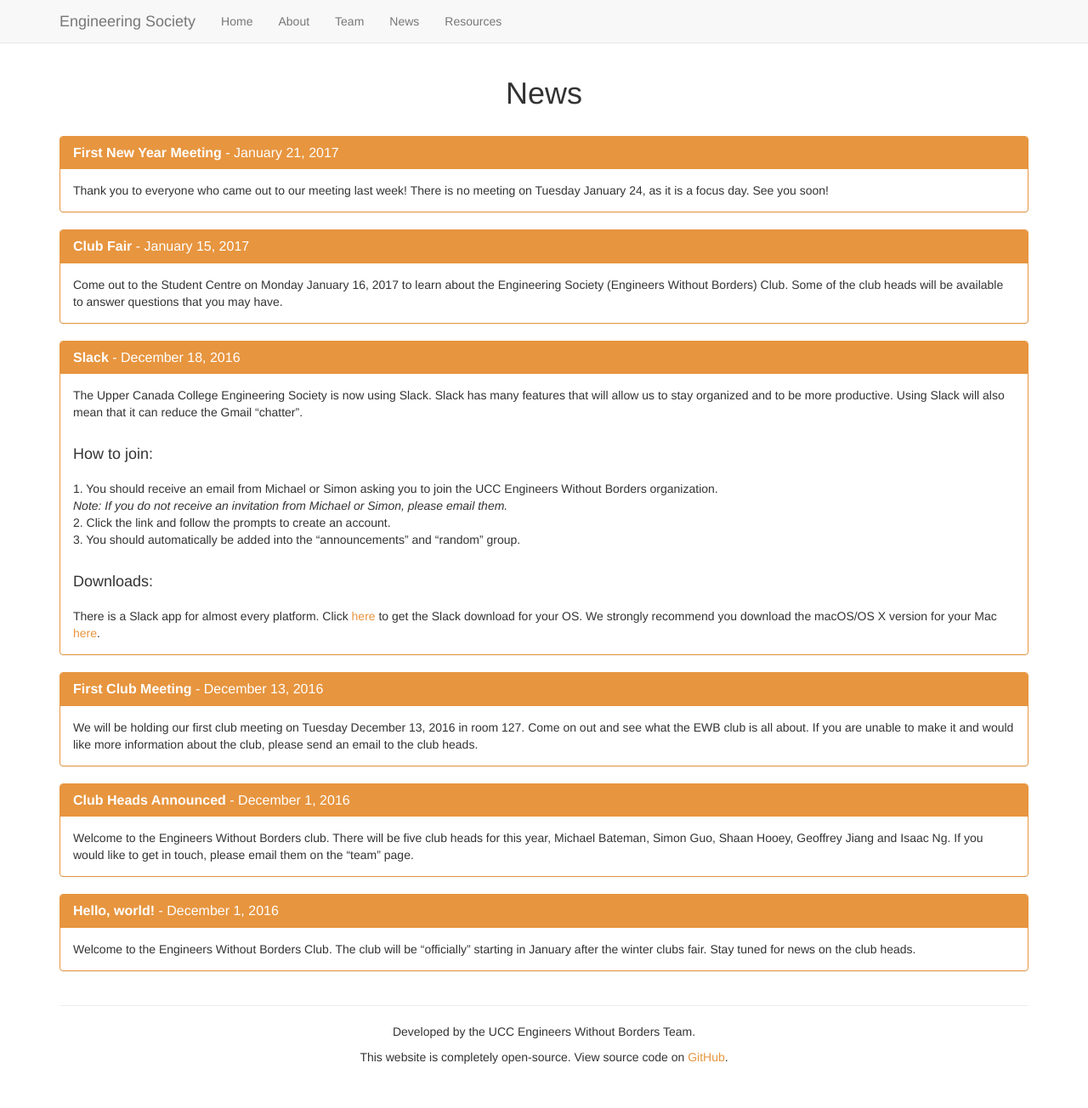
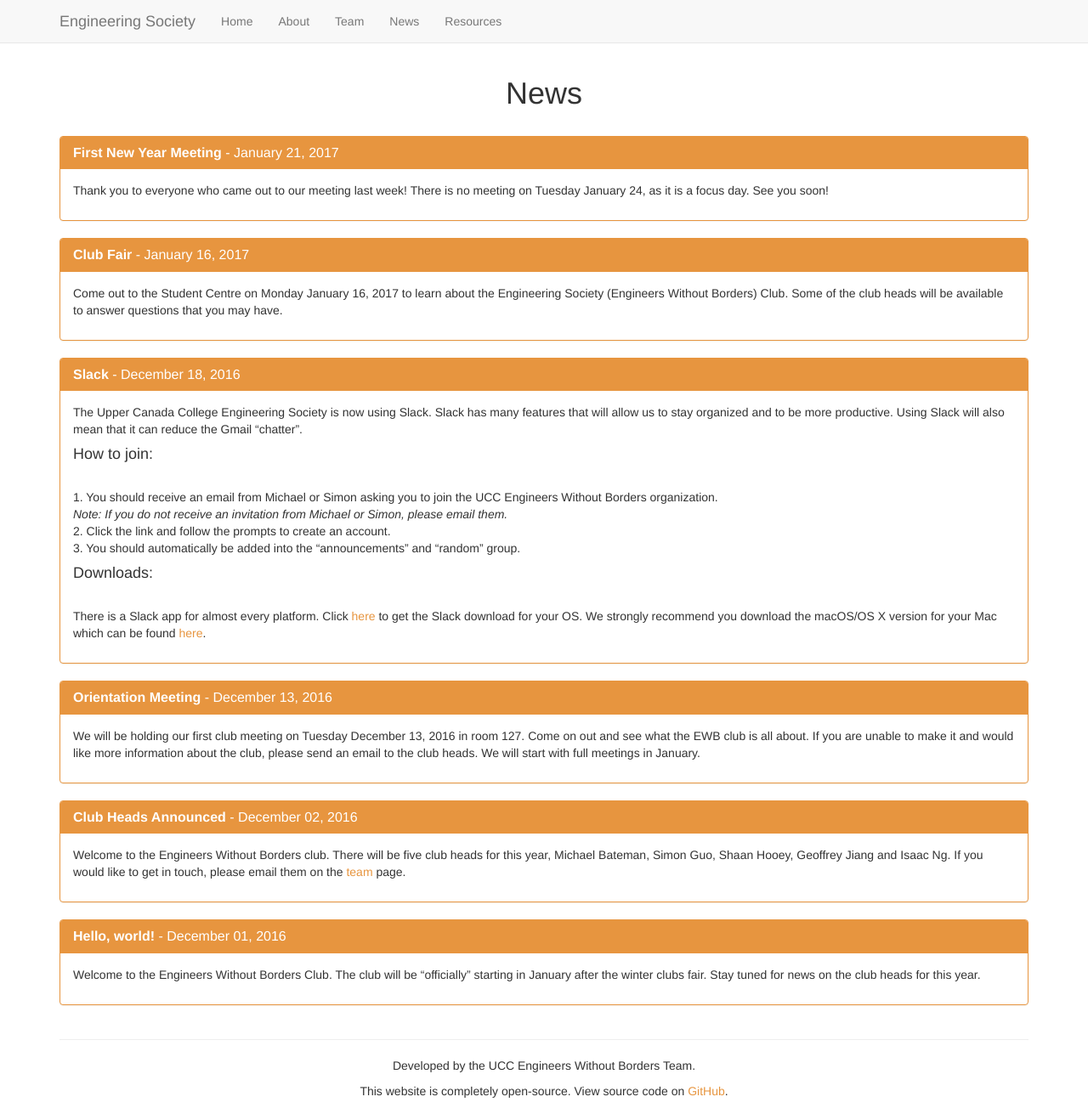
Before and after one commit to UCCEWB/ucceng.github.io, a Jekyll site: the page built from news.html, in a window 1280 px wide and 1304 px high. Shown: the whole window at 85% size. Built offline with Jekyll 4.4.1, drawn with Linux system fonts in a browser that asks for light colours.

Commit message:
Update with jekyll

```diff
--- a/news.html
+++ b/news.html
@@ -8,102 +8,20 @@
     <h1>News</h1>
   </div>
 </div>
-    <!--
 <div class="container">
+  <div class="blog-posts">
+    {% for post in site.posts %}
+      <div class="blog-post spacing">
         <div class="panel panel-primary">
           <div class="panel-heading">
-          <h3 class="panel-title"><a name=""></a><b>Name</b> - January 15, 2017</h3>
+            <a name="{{ post.url }}"></a>
+            <h3 class="panel-title"><b>{{ post.title }}</b> - {{ post.date | date: '%B %d, %Y' }}</h3>
           </div>
           <div class="panel-body">
-          content...
+            {{ post.excerpt }}
           </div>
         </div>
       </div>
-    -->
-<div class="container">
-  <div class="panel panel-primary">
-    <div class="panel-heading">
-      <h3 class="panel-title"><a name="FirstNewYearMeeting"></a><b>First New Year Meeting</b> - January 21, 2017</h3>
-    </div>
-    <div class="panel-body">
-      Thank you to everyone who came out to our meeting last week!  There is no meeting on Tuesday January 24, as it is a focus day.  See you soon!
+    {% endfor %}
   </div>
 </div>
-</div>
-<div class="container">
-  <div class="panel panel-primary">
-    <div class="panel-heading">
-      <h3 class="panel-title"><a name="ClubsFair"></a><b>Club Fair</b> - January 15, 2017</h3>
-    </div>
-    <div class="panel-body">
-      Come out to the Student Centre on Monday January 16, 2017 to learn about the Engineering Society (Engineers Without Borders) Club.  Some of the club heads will be available to answer questions that you may have.
-    </div>
-  </div>
-</div>
-<div class="container">
-  <div class="panel panel-primary">
-    <div class="panel-heading">
-      <h3 class="panel-title"><a name="NowOnSlack"></a><b>Slack</b> - December 18, 2016</h3>
-    </div>
-    <div class="panel-body">
-      <div>
-        The Upper Canada College Engineering Society is now using Slack.  Slack has many features that will allow us to stay organized and to be more productive.  Using Slack will also mean that it can reduce the Gmail <q>chatter</q>.
-      </div>
-      <div style="padding-top: 20px">
-        <h4>How to join:</h4>
-      </div>
-      <div style="padding-top: 10px">
-        <div>
-          1. You should receive an email from Michael or Simon asking you to join the UCC Engineers Without Borders organization.
-        </div>
-        <div>
-          <i>Note: If you do not receive an invitation from Michael or Simon, please email them.</i>
-        </div>
-      </div>
-      <div>
-        2. Click the link and follow the prompts to create an account.
-      </div>
-      <div>
-        3. You should automatically be added into the <q>announcements</q> and <q>random</q> group.
-      </div>
-      <div style="padding-top: 20px">
-        <div>
-          <h4>Downloads:</h4>
-        </div>
-        <div style="padding-top: 10px">
-          There is a Slack app for almost every platform.  Click <a href="https://slack.com/downloads" target="_blank">here</a> to get the Slack download for your OS.  We strongly recommend you download the macOS/OS X version for your Mac <a href="https://slack.com/downloads/osx" target="_blank">here</a>.
-        </div>
-      </div>
-    </div>
-  </div>
-</div>
-<div class="container">
-  <div class="panel panel-primary">
-    <div class="panel-heading">
-      <h3 class="panel-title"><a name="FirstClubMeeting"></a><b>First Club Meeting</b> - December 13, 2016</h3>
-    </div>
-    <div class="panel-body">
-      We will be holding our first club meeting on Tuesday December 13, 2016 in room 127.  Come on out and see what the EWB club is all about.  If you are unable to make it and would like more information about the club, please send an email to the club heads.
-    </div>
-  </div>
-</div>
-<div class="container">
-  <div class="panel panel-primary">
-    <div class="panel-heading">
-      <h3 class="panel-title"><a name="ClubHeadsAnnounced"></a><b>Club Heads Announced</b> - December 1, 2016</h3>
-    </div>
-    <div class="panel-body">
-      Welcome to the Engineers Without Borders club.  There will be five club heads for this year, Michael Bateman, Simon Guo, Shaan Hooey, Geoffrey Jiang and Isaac Ng.  If you would like to get in touch, please email them on the <q>team</q> page.
-    </div>
-  </div>
-</div>
-<div class="container">
-  <div class="panel panel-primary">
-    <div class="panel-heading">
-      <h3 class="panel-title"><b>Hello, world!</b> - December 1, 2016</h3>
-    </div>
-    <div class="panel-body">
-      Welcome to the Engineers Without Borders Club.  The club will be <q>officially</q> starting in January after the winter clubs fair.  Stay tuned for news on the club heads.
-    </div>
-  </div>
-</div>
```
Also changed, not shown: _posts/2016-12-01-Hello-world.md (added, +5 -0 lines), _posts/2016-12-02-Club-Heads-Announced.md (added, +5 -0 lines), _posts/2016-12-13-First-Club-Meeting.md (added, +5 -0 lines), _posts/2016-12-18-Slack.md (added, +19 -0 lines), _posts/2017-01-16-Club-Fair.md (added, +5 -0 lines), _posts/2017-01-21-First-New-Year-Meeting.md (added, +5 -0 lines), index.html (+12 -21 lines), 8 other files. Lines whose indentation alone changed are shown as unchanged.
